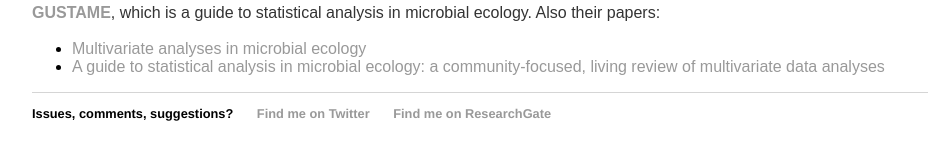
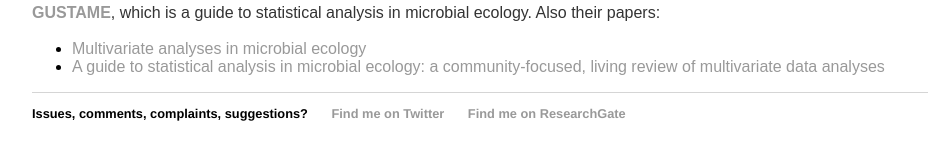
Before and after one commit to jkzorz/jkzorz.github.io, a Jekyll site: the page built from index.html, in a window 1280 px wide. Shown: the part 407-567 px from the top of the page, without its empty margins (160-1103 px from the left). Built offline with Jekyll 4.4.1, drawn with Linux system fonts in a browser that asks for light colours.

Commit message:
Update default.html

```diff
--- a/_layouts/default.html
+++ b/_layouts/default.html
@@ -30,7 +30,7 @@
 			</div><!-- /.container -->
 			<footer>
 	    		<ul>
-				<li><b>Issues, comments, suggestions?</b></li>
+				<li><b>Issues, comments, complaints, suggestions?</b></li>
 				<li><a href="https://twitter.com/jkzorz">Find me on Twitter</a></li>
 				<li><a href="https://www.researchgate.net/profile/Jackie_Zorz">Find me on ResearchGate</a></li>
 				</ul>
```
